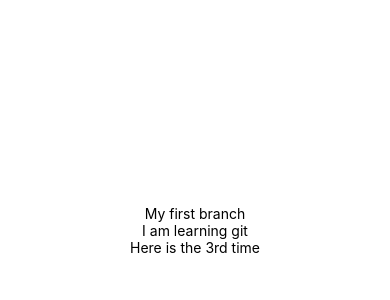
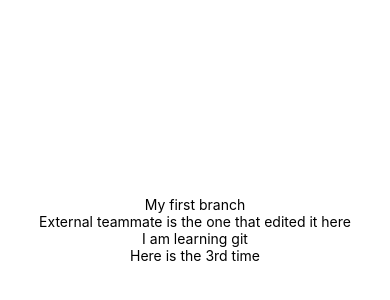
Before and after one commit to y-n-g-king/git_practice, a React Native app: screen / in a window 390 px wide. Shown: the part 192-492 px from the top of the page. Built offline with nearby package versions, Linux system fonts and the light colour scheme.

Commit message:
Add message from external teammate to App component

```diff
--- a/App.js
+++ b/App.js
@@ -5,6 +5,7 @@ export default function App() {
   return (
     <View style={styles.container}>
       <Text>My first branch</Text>
+      <Text>External teammate is the one that edited it here</Text>
       <Text>I am learning git</Text>
       <Text>Here is the 3rd time</Text>
       <StatusBar style="auto" />
```
